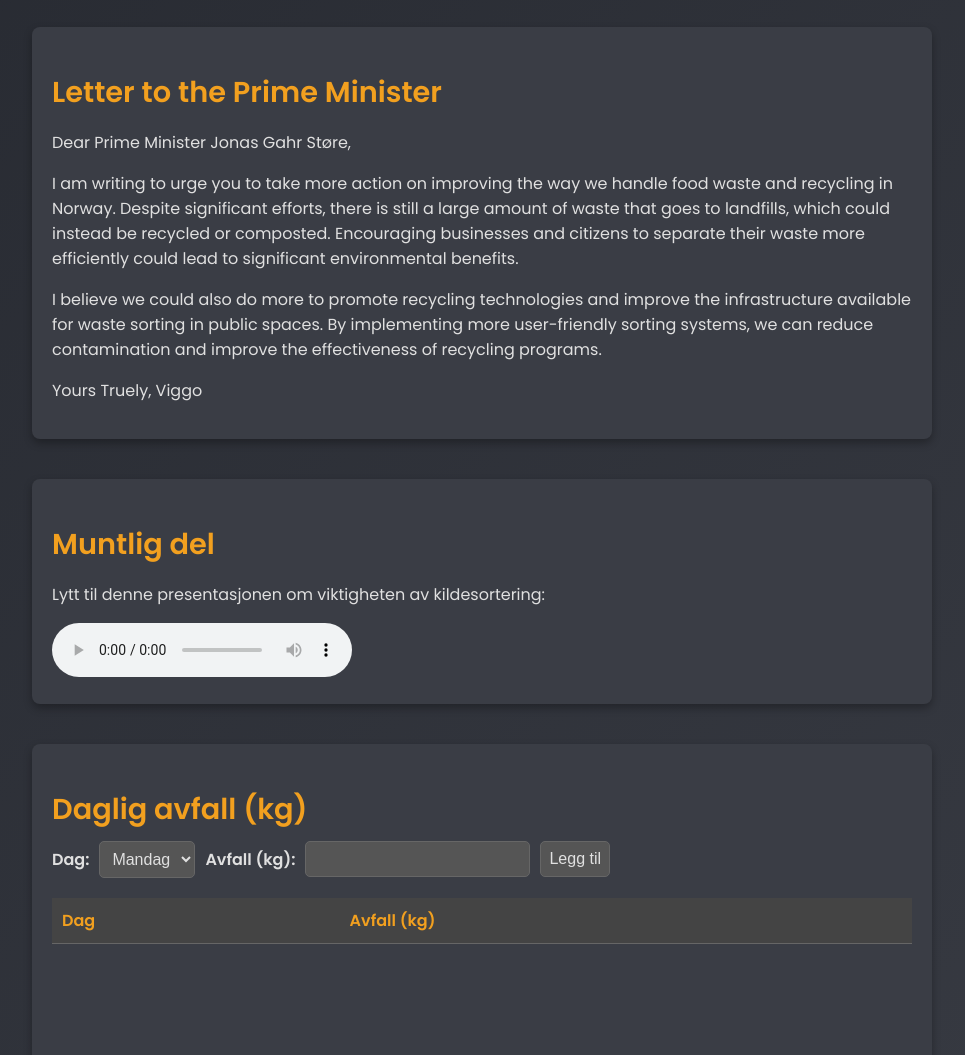
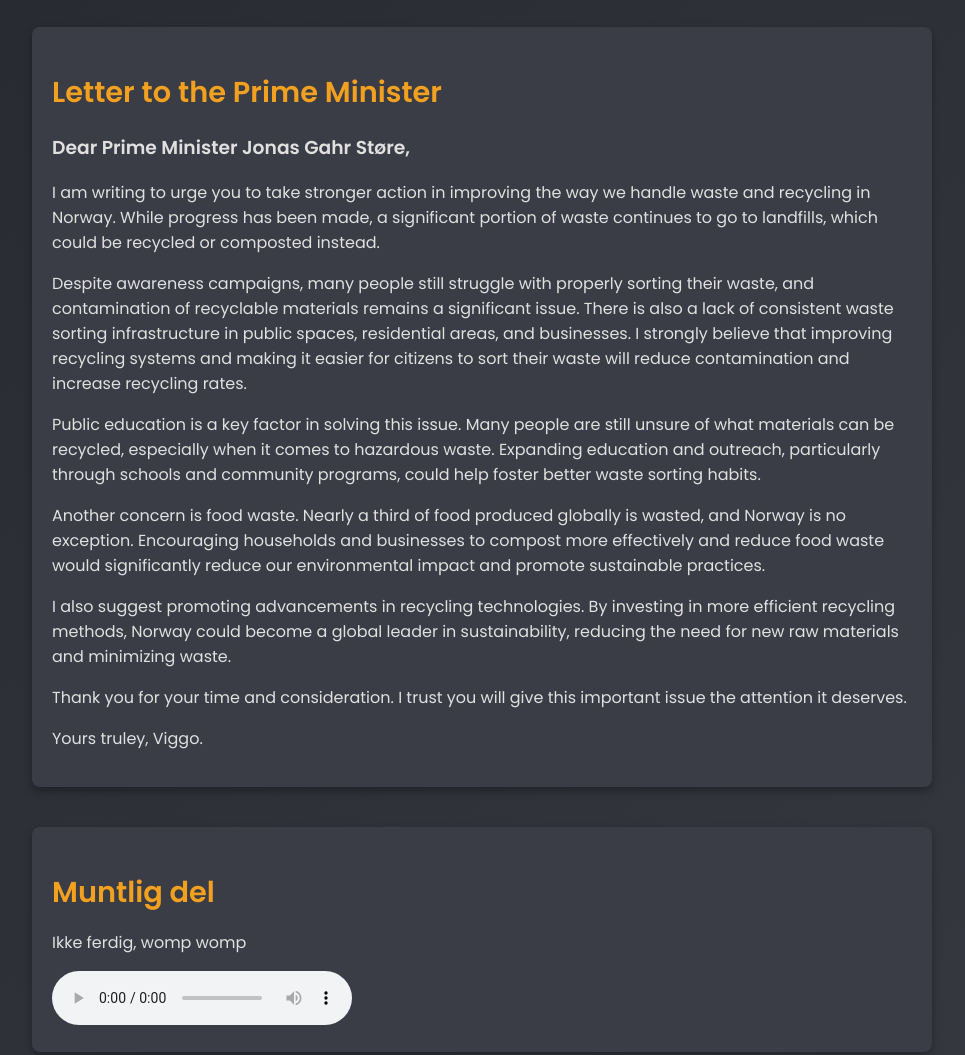
Before and after one commit to veggenss/IM, a plain HTML site: page Skjema Side/index.html in a window 1280 px wide. Shown: the part 1880-2935 px from the top of the page, without its empty margins (158-1123 px from the left). Drawn offline with nearby package versions, Linux system fonts and the light colour scheme.

Commit message:
guh almost done

```diff
--- a/Skjema Side/index.html
+++ b/Skjema Side/index.html
@@ -73,20 +73,20 @@
 
         <section id="letter-to-prime-minister">
 			<h2>Letter to the Prime Minister</h2>
-			<p>Dear Prime Minister Jonas Gahr Støre,</p>
-			<p>
-				I am writing to urge you to take more action on improving the way we handle food waste and recycling in Norway. Despite significant efforts, there is still a large amount of waste that goes to landfills, which could instead be recycled or composted. Encouraging businesses and citizens to separate their waste more efficiently could lead to significant environmental benefits.
-			</p>
-			<p>
-				I believe we could also do more to promote recycling technologies and improve the infrastructure available for waste sorting in public spaces. By implementing more user-friendly sorting systems, we can reduce contamination and improve the effectiveness of recycling programs.
-			</p>
-			<p>Yours Truely, Viggo</p>
+			<h3>Dear Prime Minister Jonas Gahr Støre,</h3>
+			<p>I am writing to urge you to take stronger action in improving the way we handle waste and recycling in Norway. While progress has been made, a significant portion of waste continues to go to landfills, which could be recycled or composted instead.</p>
+            <p>Despite awareness campaigns, many people still struggle with properly sorting their waste, and contamination of recyclable materials remains a significant issue. There is also a lack of consistent waste sorting infrastructure in public spaces, residential areas, and businesses. I strongly believe that improving recycling systems and making it easier for citizens to sort their waste will reduce contamination and increase recycling rates.</p>
+            <p>Public education is a key factor in solving this issue. Many people are still unsure of what materials can be recycled, especially when it comes to hazardous waste. Expanding education and outreach, particularly through schools and community programs, could help foster better waste sorting habits.</p>
+            <p>Another concern is food waste. Nearly a third of food produced globally is wasted, and Norway is no exception. Encouraging households and businesses to compost more effectively and reduce food waste would significantly reduce our environmental impact and promote sustainable practices.</p>
+            <p>I also suggest promoting advancements in recycling technologies. By investing in more efficient recycling methods, Norway could become a global leader in sustainability, reducing the need for new raw materials and minimizing waste.</p>
+            <p>Thank you for your time and consideration. I trust you will give this important issue the attention it deserves.</p>
+            <p>Yours truley, Viggo.</p>
 		</section>
 
     	<!-- Muntlig del -->
     	<section id="lydopptak">
         	<h2>Muntlig del</h2>
-        	<p>Lytt til denne presentasjonen om viktigheten av kildesortering:</p>
+        	<p>Ikke ferdig, womp womp</p>
         	<audio controls>
             	<source src="audio/presentasjon.mp3" type="audio/mpeg">
             	Nettleseren din støtter ikke denne lydspilleren.
```
